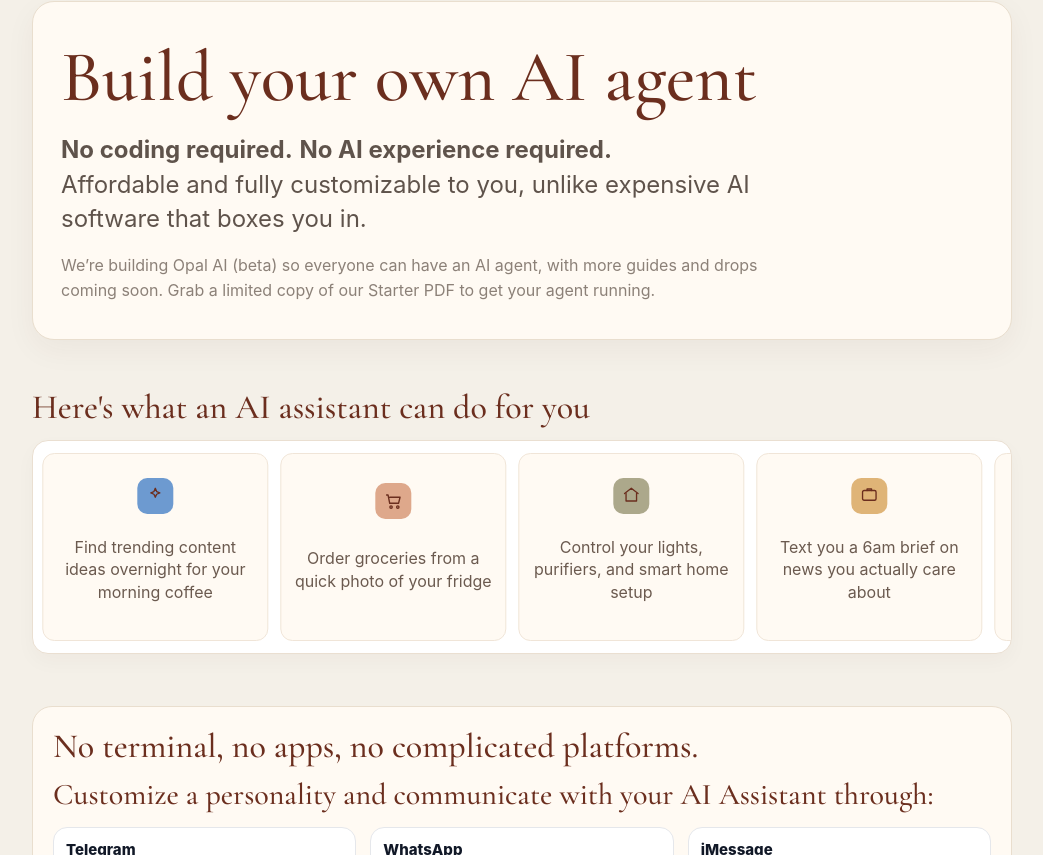
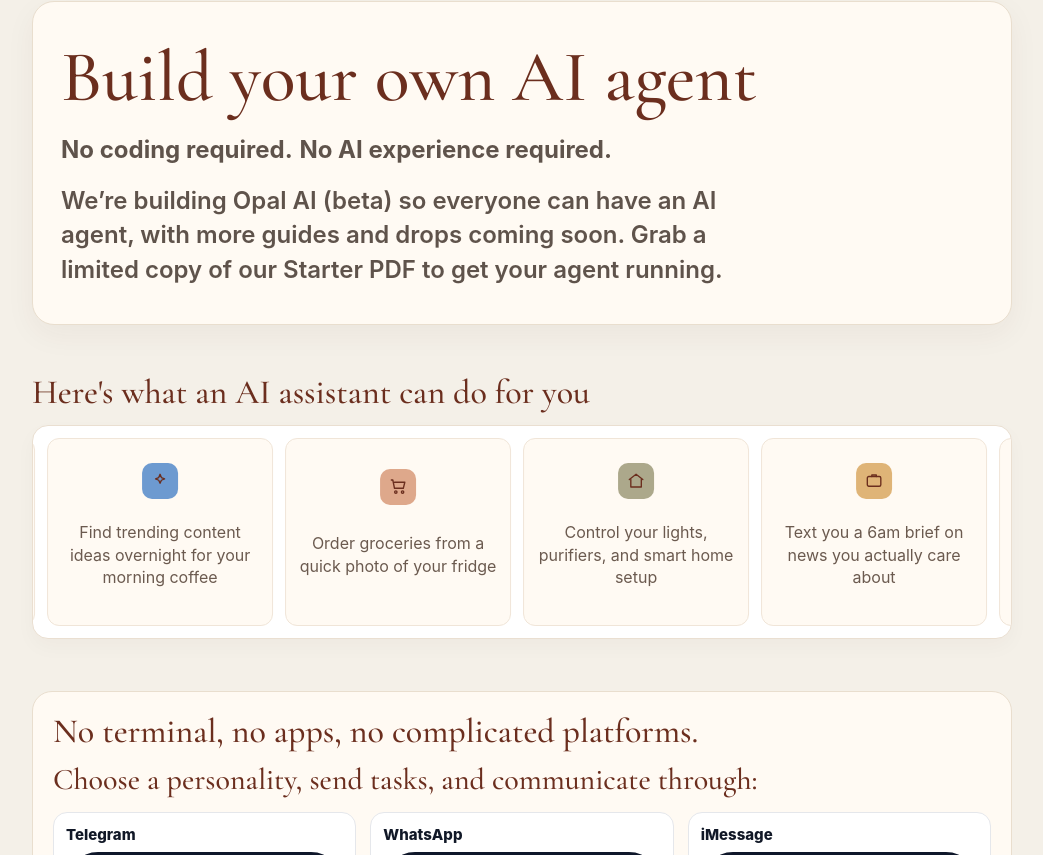
Before and after one commit to opal-the-bot/agent-inbox-mvp, a Next.js app: page /review/opal-ela-7xk9m2/landing in a window 1280 px wide. Shown: the part 205-1060 px from the top of the page, without its empty margins (118-1161 px from the left). Built offline with nearby package versions, Linux system fonts and the light colour scheme.

Commit message:
Promote beta line to header style and update communication section heading copy

```diff
--- a/app/review/opal-ela-7xk9m2/landing/page.tsx
+++ b/app/review/opal-ela-7xk9m2/landing/page.tsx
@@ -101,11 +101,9 @@ export default function PrivateDraftLandingPage() {
 
             <p style={{ margin: '16px 0 0', color: '#5f534b', fontSize: 24, lineHeight: 1.45 }}>
               <strong>No coding required.</strong> <strong>No AI experience required.</strong>
-              <br />
-              Affordable and fully customizable to you, unlike expensive AI software that boxes you in.
             </p>
 
-            <p style={{ margin: '16px 0 0', color: '#8c8178', fontSize: 16, lineHeight: 1.55 }}>
+            <p style={{ margin: '16px 0 0', color: '#5f534b', fontSize: 24, lineHeight: 1.45, fontWeight: 600 }}>
               We’re building Opal AI (beta) so everyone can have an AI agent, with more guides and drops coming soon. Grab a limited copy of our Starter PDF to get your agent running.
             </p>
           </div>
@@ -123,7 +121,7 @@ export default function PrivateDraftLandingPage() {
             <p className={editorial.className} style={{ margin: '0 0 14px', fontSize: 34, color: '#6b2e1e', lineHeight: 1.08 }}>
               No terminal, no apps, no complicated platforms.
               <br />
-              <span style={{ display: 'inline-block', marginTop: 14, fontSize: 30 }}>Customize a personality and communicate with your AI Assistant through:</span>
+              <span style={{ display: 'inline-block', marginTop: 14, fontSize: 30 }}>Choose a personality, send tasks, and communicate through:</span>
             </p>
 
             <div style={{ display: 'grid', gap: 14, gridTemplateColumns: 'repeat(auto-fit, minmax(260px, 1fr))' }}>
```
